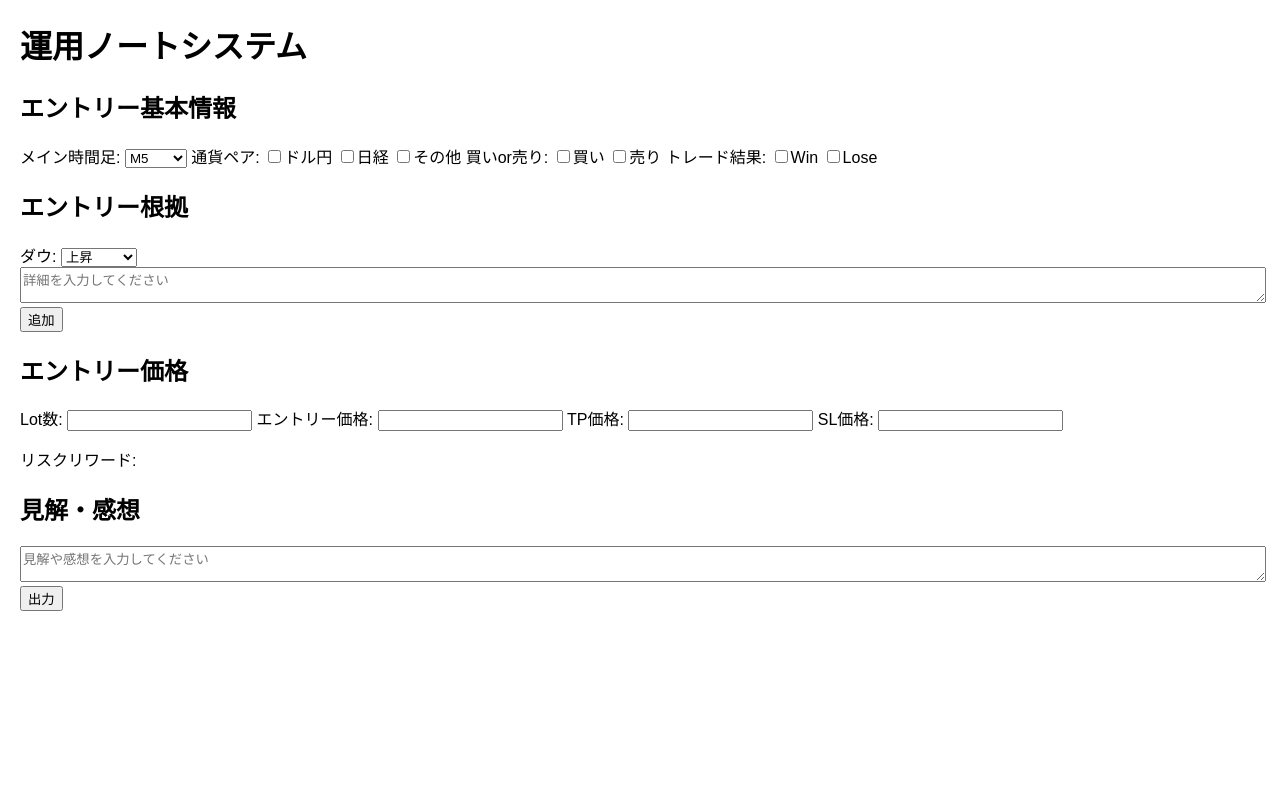
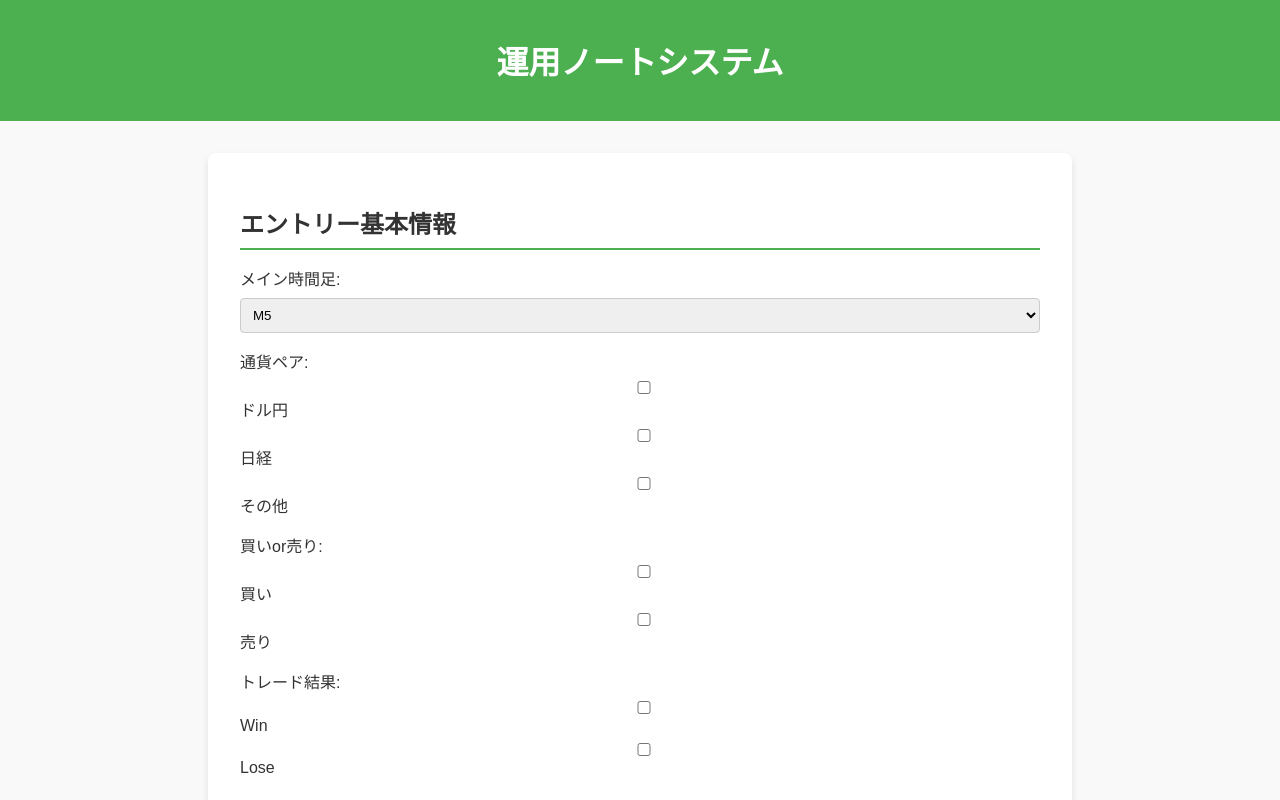
Before and after one commit to RAShOrca/fx_system, a plain HTML site: page index.html in a window 1280 px wide. Shown: the top 800 px of the page. Drawn offline with Linux system fonts and the light colour scheme.

Commit message:
Update main.css

```diff
--- a/main.css
+++ b/main.css
@@ -1,10 +1,80 @@
 body {
     font-family: Arial, sans-serif;
-    margin: 20px;
+    margin: 0;
+    padding: 0;
+    background-color: #f9f9f9;
+    color: #333;
 }
-form {
-    margin-bottom: 20px;
+
+header {
+    background-color: #4CAF50;
+    color: white;
+    padding: 1rem;
+    text-align: center;
 }
+
+main {
+    max-width: 800px;
+    margin: 2rem auto;
+    background: white;
+    padding: 2rem;
+    border-radius: 8px;
+    box-shadow: 0 4px 8px rgba(0, 0, 0, 0.1);
+}
+
+section {
+    margin-bottom: 2rem;
+}
+
+h2 {
+    border-bottom: 2px solid #4CAF50;
+    padding-bottom: 0.5rem;
+    margin-bottom: 1rem;
+}
+
+label {
+    display: block;
+    margin-top: 1rem;
+}
+
+input[type="checkbox"],
+input[type="number"],
+select,
 textarea {
+    margin-top: 0.5rem;
+    display: block;
     width: 100%;
+    max-width: 100%;
+    padding: 0.5rem;
+    border: 1px solid #ccc;
+    border-radius: 4px;
+    box-sizing: border-box;
 }
+
+textarea {
+    height: 100px;
+}
+
+button {
+    background-color: #4CAF50;
+    color: white;
+    border: none;
+    padding: 0.75rem 1.5rem;
+    text-align: center;
+    cursor: pointer;
+    font-size: 1rem;
+    border-radius: 4px;
+    margin-top: 1rem;
+}
+
+button:hover {
+    background-color: #45a049;
+}
+
+pre {
+    background-color: #f4f4f4;
+    padding: 1rem;
+    border-radius: 4px;
+    overflow-x: auto;
+    white-space: pre-wrap;
+}
```
